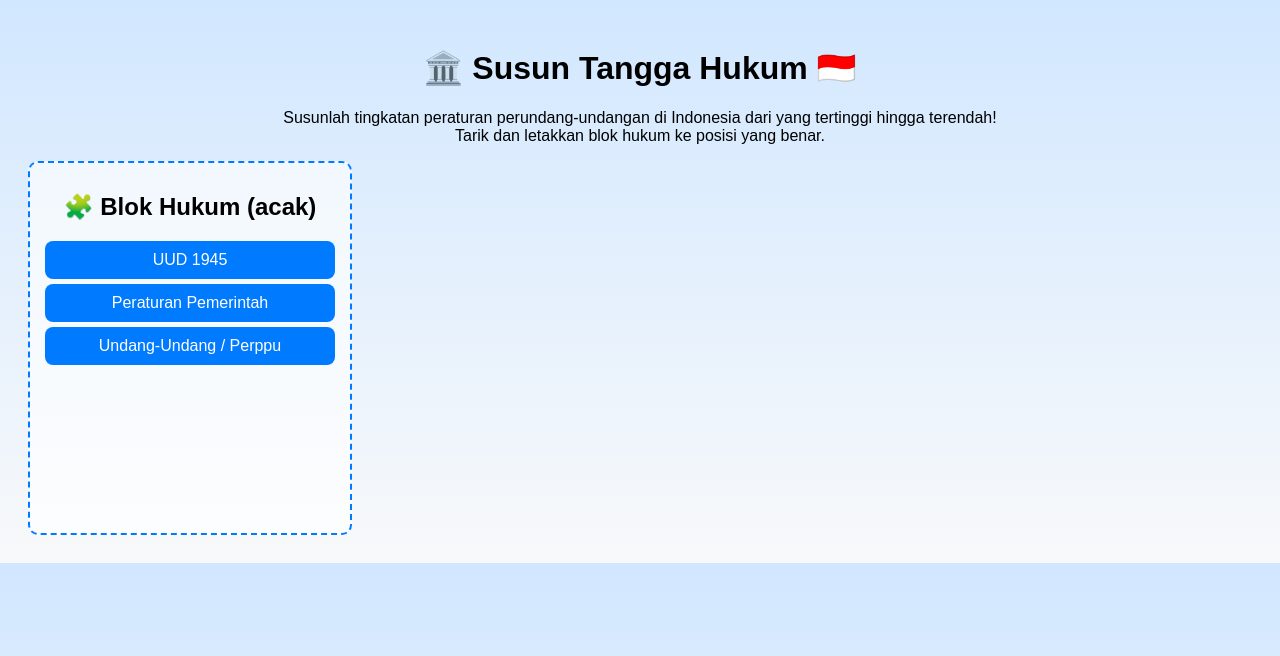
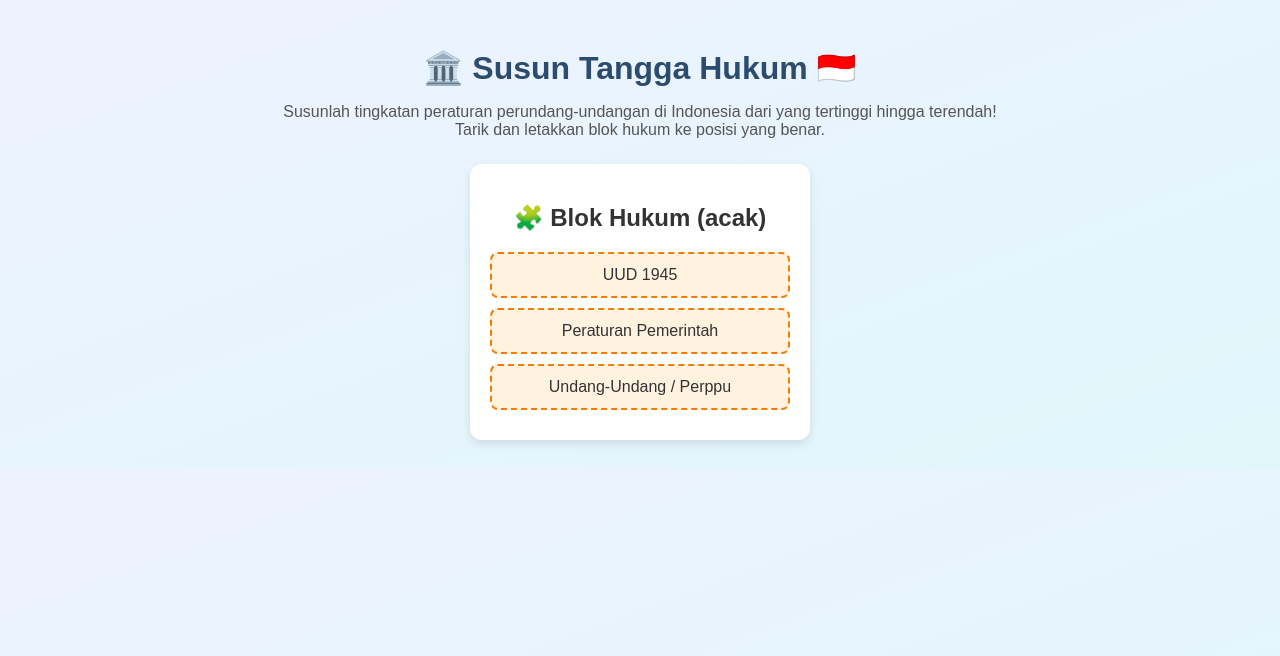
Before and after one commit to kryonix-creator/susun-tangga-hukum, a plain HTML site: page index.html in a window 1280 px wide. Drawn offline with Linux system fonts and the light colour scheme.

Commit message:
Update styles.css

```diff
--- a/styles.css
+++ b/styles.css
@@ -1,39 +1,75 @@
 body {
   font-family: "Poppins", sans-serif;
-  background: linear-gradient(to top, #f8f9fa, #d1e7ff);
+  background: linear-gradient(to bottom right, #eef2ff, #e0f7fa);
   text-align: center;
   padding: 20px;
+  color: #333;
 }
 
-#game {
-  display: flex;
-  justify-content: space-around;
-  margin-top: 20px;
-  flex-wrap: wrap;
+h1 {
+  color: #2b4b6f;
+  margin-bottom: 10px;
 }
 
-#blocks, #ladder {
-  border: 2px dashed #007bff;
-  border-radius: 10px;
-  padding: 10px;
-  width: 300px;
-  min-height: 350px;
-  background-color: #ffffffa0;
+.intro {
+  font-size: 1rem;
+  margin-bottom: 25px;
+  color: #555;
 }
 
-.block {
-  background-color: #007bff;
-  color: white;
-  padding: 10px;
-  margin: 5px;
+#game-container {
+  display: flex;
+  flex-wrap: wrap;
+  justify-content: space-around;
+  gap: 20px;
+}
+
+.section {
+  background: white;
+  border-radius: 12px;
+  padding: 20px;
+  box-shadow: 0 4px 10px rgba(0, 0, 0, 0.1);
+  width: 300px;
+}
+
+.block, .slot {
+  background: #fff3e0;
+  border: 2px dashed #f57c00;
+  margin: 10px 0;
+  padding: 12px;
   border-radius: 8px;
   cursor: grab;
+  transition: transform 0.2s, background 0.2s;
+}
+
+.block:hover {
+  background: #ffe0b2;
+  transform: scale(1.05);
 }
 
 .slot {
-  border: 2px solid #ccc;
-  height: 40px;
-  margin: 8px 0;
-  background-color: #f8f9fa;
-  border-radius: 6px;
+  background: #e3f2fd;
+  border: 2px dashed #42a5f5;
+  color: #555;
 }
+
+#check {
+  margin-top: 20px;
+  padding: 10px 20px;
+  border: none;
+  background: #42a5f5;
+  color: white;
+  border-radius: 8px;
+  cursor: pointer;
+  font-size: 1rem;
+  transition: background 0.2s;
+}
+
+#check:hover {
+  background: #1e88e5;
+}
+
+#result {
+  margin-top: 15px;
+  font-weight: bold;
+}
```
